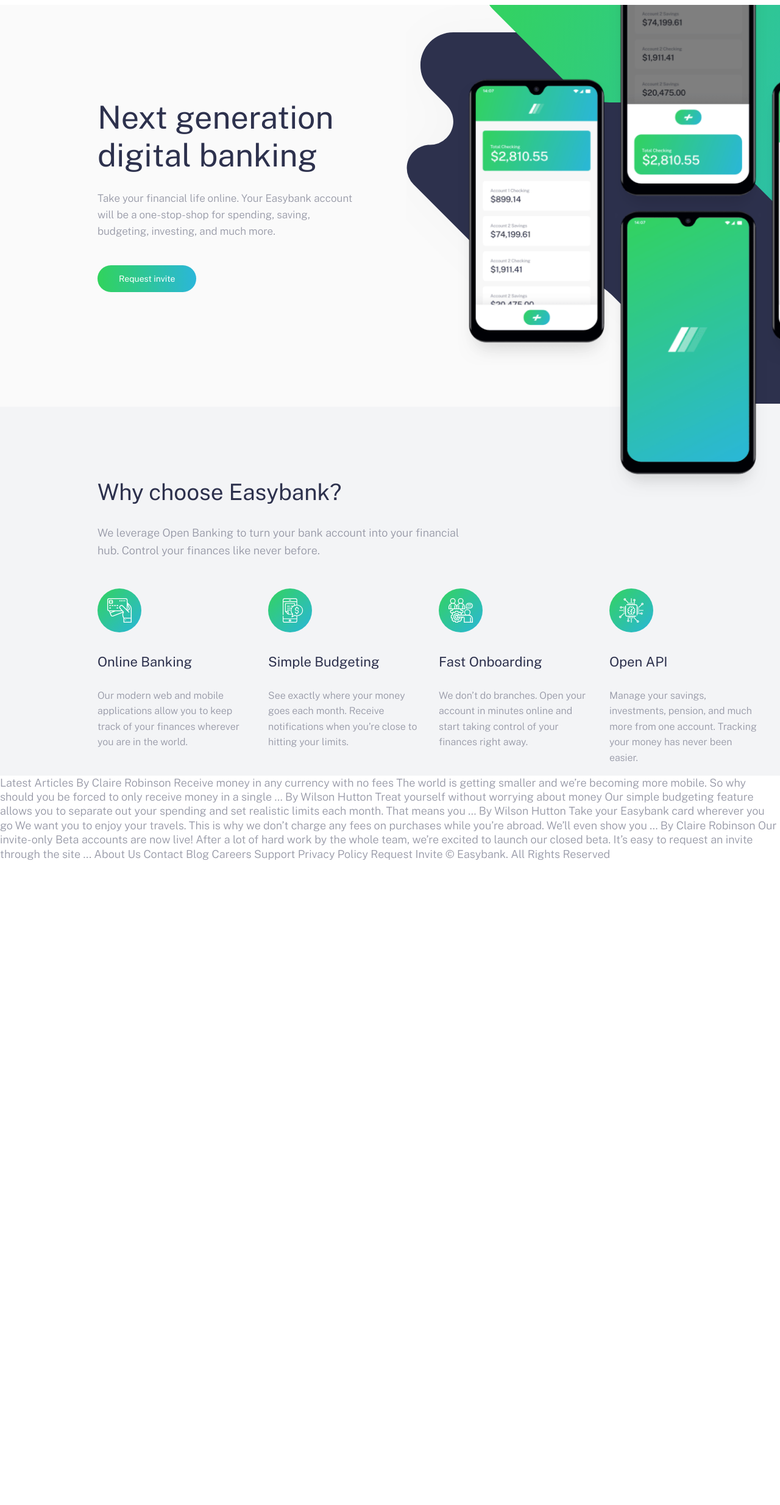
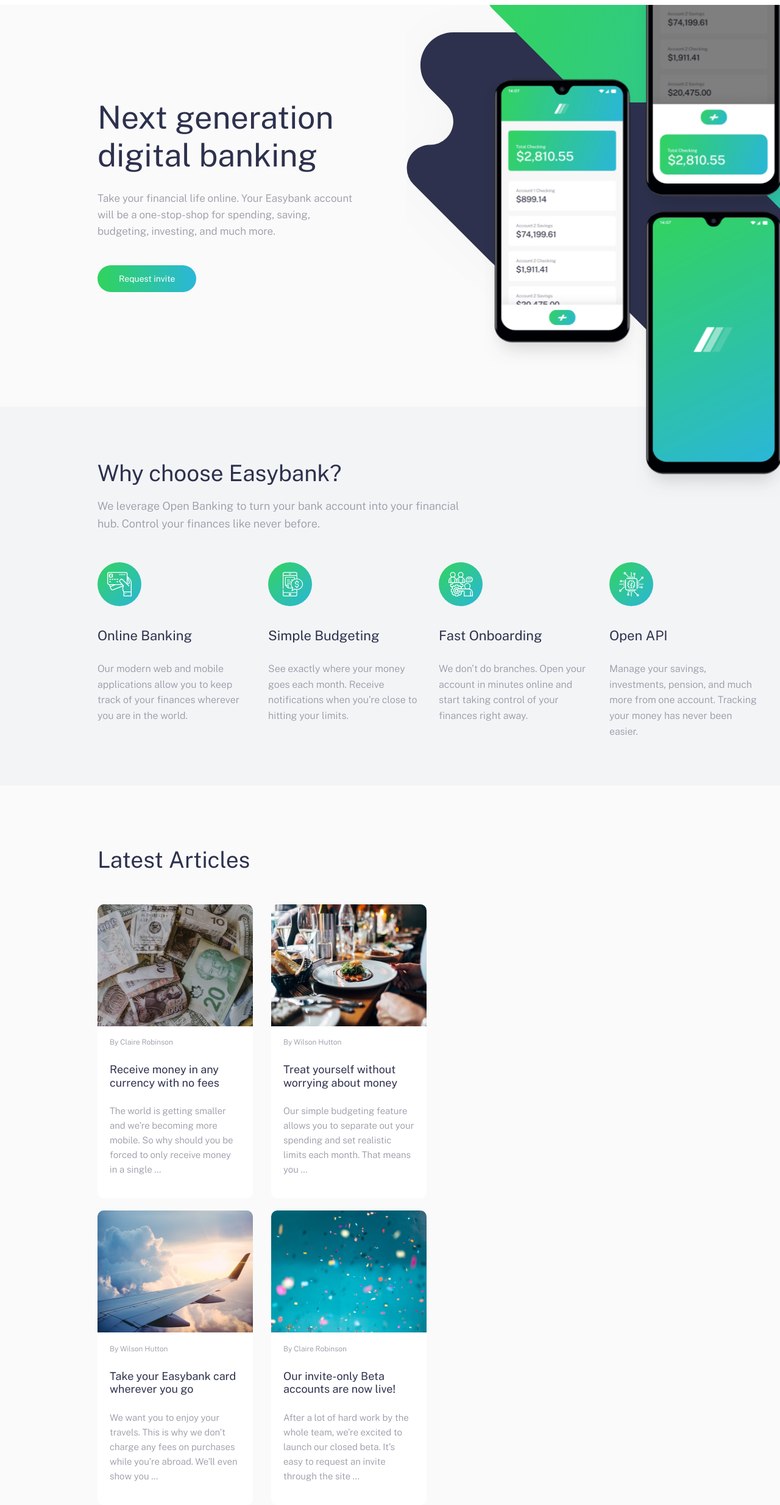
Before and after one commit to nuriia99/EasybankLandingPage, a website: page index.html in a window 1280 px wide. Shown: the part 72-2540 px from the top of the page at 61% size. Before the commit the page ends 1484 px from the top, so only its background shows below. Drawn offline with nearby package versions, Linux system fonts and the light colour scheme.

Commit message:
latest articles done

```diff
--- /dev/null
+++ b/app/scss/_articles.scss
@@ -0,0 +1,69 @@
+.articles{
+    background-color: $VeryLightGray;
+    padding-top: 5rem;
+    @include breakpoint-up(medium){
+        padding-top: 0;
+    }
+
+    .container{
+        padding-bottom: 5rem;
+        @include breakpoint-up(medium){
+            text-align: left;
+            padding-right: 0;
+        }
+        @media(min-width:500px) and (max-width: 615px){
+            text-align: center;
+            padding-right: 3.75rem;
+        }
+    }
+    padding-top: 5rem;
+    h2{
+        padding-bottom: 2.1875rem;
+    }
+    @include breakpoint-up(medium){
+
+        padding-top: 6.25rem;
+        h2{
+            padding-bottom: 3.125rem;
+        }
+    }
+    &-grid{
+        display: grid;
+            grid-template-columns: repeat(auto-fit, 255px);
+            column-gap: 1.875rem;
+            row-gap: 1.25rem;
+            @media(max-width: 1286px){
+                grid-template-columns: repeat(2, 255px);
+            }
+            @media(max-width: 620px){
+                text-align: left;
+                grid-template-columns: auto;
+                justify-content: center;
+
+            }
+            &-box{
+                border-radius: 10px;
+                padding: 1.25rem;
+                padding-top: 0;
+                align-items: start;
+                background-color: $White;
+                width: 255px;
+                p{
+                    font-size: 0.9375rem;
+                }
+                p.autor{
+                    font-size: 0.75rem;
+                }
+                h4{
+                    font-size: 18px;
+                }
+                img{
+                    border-radius: 10px 10px 0 0;
+                    margin: 0 -1.25rem;
+                    height: 200px;
+                    width: 255px;
+                }
+            }
+
+    }
+}
--- a/app/scss/_features.scss
+++ b/app/scss/_features.scss
@@ -1,34 +1,41 @@
 .features{
 
-    @include breakpoint-up(medium){
-        background-color: $LightGrayishBlue;
+    background-color: $LightGrayishBlue;
 
+    @include breakpoint-down(small){
+        h2{
+            padding-top: 3.75rem;
+        }
     }
 
     .container{
+        padding-bottom: 60px;
         @include breakpoint-up(medium){
-            padding-top: 111px - 24px;
+            padding-top: 6.9375rem - 1.5rem;
             text-align: left;
             padding-right: 0;
         }
-        @media(max-width: 615px){
+        @media(min-width:500px) and (max-width: 615px){
             text-align: center;
-            padding-right: 60px;
+            padding-right: 3.75rem;
         }
     }
 
     p{
         @include breakpoint-up(large){
-            max-width: 615px;
+            max-width: 38.4375rem;
 
         }
     }
 
     &-grid{
+        &-box{
+            padding-top: 1.875rem;
+        }
         @include breakpoint-up(medium){
             display: grid;
-            grid-template-columns: repeat(4, 250px);
-            column-gap: 30px;
+            grid-template-columns: repeat(auto-fit, 250px);
+            column-gap: 1.875rem;
             @media(max-width: 1270px){
                 grid-template-columns: repeat(2, 250px);
             }
@@ -36,13 +43,14 @@
                 grid-template-columns: auto;
                 justify-content: center;
             }
-            &-caja{
-                padding-top: 30px;
-                width: 250px;
+            &-box{
+
+                width: 15.625rem;
                 p{
-                    font-size: 16px;
+                    font-size: 1rem;
                     text-align: left;
                 }
+
             }
         }
 
--- a/app/scss/_globals.scss
+++ b/app/scss/_globals.scss
@@ -57,16 +57,16 @@
 //spacing
 .container{
     text-align:center;
-    padding-left: 23px;
-    padding-right: 23px;
+    padding-left: 1.4375rem;
+    padding-right: 1.4375rem;
 
     @include breakpoint-up(medium){
-        padding-left: 60px;
-        padding-right: 60px;
+        padding-left: 3.75rem;
+        padding-right: 3.75rem;
     }
     @include breakpoint-up(large){
-        padding-left: 160px;
-        padding-right: 160px;
+        padding-left: 10rem;
+        padding-right: 10rem;
 
     }
 }
@@ -75,18 +75,19 @@
 h2{
     color: $DarkBlue;
     font-weight: 400;
-    font-size: 37px;
+    font-size: 2.3125rem;
     line-height: 1.2;
+    margin: 0;
 }
 
 h4{
     color: $DarkBlue;
     font-weight: 400;
-    font-size: 22px;
+    font-size: 1.375rem;
     line-height: 1.2;
 }
 
 p{
     line-height: 1.6;
-    font-size: 18px;
+    font-size: 1.125rem;
 }
--- a/app/scss/_hero.scss
+++ b/app/scss/_hero.scss
@@ -72,7 +72,7 @@
                 position: absolute;
                 background-image: url('../../images/image-mockups.png');
                 background-repeat: no-repeat;
-                background-position: 114% 241%;
+                background-position: 151% 241%;
                 background-size: 87%;
                 left: 92px;
                 width: 116%;
--- a/app/scss/style.scss
+++ b/app/scss/style.scss
@@ -6,4 +6,5 @@
 @import "globals";
 @import "header";
 @import "hero";
-@import "features"
+@import "features";
+@import "articles";
--- a/index.html
+++ b/index.html
@@ -73,25 +73,25 @@
     <p>We leverage Open Banking to turn your bank account into your financial hub. Control
       your finances like never before.</p>
       <div class="features-grid">
-        <div class="features-grid-caja">
+        <div class="features-grid-box">
           <img src="./images/icon-online.svg" alt="">
           <h4>Online Banking</h4>
           <p>Our modern web and mobile applications allow you to keep track of your finances
             wherever you are in the world.</p>
         </div>
-        <div class="features-grid-caja">
+        <div class="features-grid-box">
           <img src="./images/icon-budgeting.svg" alt="">
           <h4>Simple Budgeting</h4>
           <p>See exactly where your money goes each month. Receive notifications when you’re
             close to hitting your limits.</p>
         </div>
-        <div class="features-grid-caja">
+        <div class="features-grid-box">
           <img src="./images/icon-onboarding.svg" alt="">
           <h4>Fast Onboarding</h4>
           <p>We don’t do branches. Open your account in minutes online and start taking control
             of your finances right away.</p>
         </div>
-        <div class="features-grid-caja">
+        <div class="features-grid-box">
           <img src="./images/icon-api.svg" alt="">
           <h4>Open API</h4>
           <p>Manage your savings, investments, pension, and much more from one account. Tracking
@@ -105,49 +105,47 @@
   </div>
 
 </section>
+<section class="articles">
+  <div class="container">
+    <h2>Latest Articles</h2>
+    <div class="articles-grid">
+      <div class="articles-grid-box">
+        <img src="./images/image-currency.jpg" alt="">
+        <p class="autor">By Claire Robinson</p>
+        <h4>Receive money in any currency with no fees</h4>
+        <p>The world is getting smaller and we’re becoming more mobile. So why should you be
+          forced to only receive money in a single …</p>
+      </div>
+      <div class="articles-grid-box">
+        <img src="./images/image-restaurant.jpg" alt="">
+        <p class="autor">By Wilson Hutton</p>
+        <h4>Treat yourself without worrying about money</h4>
+        <p>Our simple budgeting feature allows you to separate out your spending and set
+          realistic limits each month. That means you …</p>
+      </div>
+      <div class="articles-grid-box">
+        <img src="./images/image-plane.jpg" alt="">
+        <p class="autor">By Wilson Hutton</p>
+        <h4>Take your Easybank card wherever you go</h4>
+        <p>We want you to enjoy your travels. This is why we don’t charge any fees on purchases
+          while you’re abroad. We’ll even show you …</p>
+      </div>
+      <div class="articles-grid-box">
+        <img src="./images/image-confetti.jpg" alt="">
+        <p class="autor">By Claire Robinson</p>
+        <h4>Our invite-only Beta accounts are now live!</h4>
+        <p>After a lot of hard work by the whole team, we’re excited to launch our closed beta.
+          It’s easy to request an invite through the site ...</p>
+      </div>
+    </div>
+  </div>
+
+</section>
 
 
 
 
-
-
-
-
-
-
-
-
-
-
-
-
-
-
-  Latest Articles
-
-  By Claire Robinson
-  Receive money in any currency with no fees
-  The world is getting smaller and we’re becoming more mobile. So why should you be
-  forced to only receive money in a single …
-
-  By Wilson Hutton
-  Treat yourself without worrying about money
-  Our simple budgeting feature allows you to separate out your spending and set
-  realistic limits each month. That means you …
-
-  By Wilson Hutton
-  Take your Easybank card wherever you go
-  We want you to enjoy your travels. This is why we don’t charge any fees on purchases
-  while you’re abroad. We’ll even show you …
-
-  By Claire Robinson
-  Our invite-only Beta accounts are now live!
-  After a lot of hard work by the whole team, we’re excited to launch our closed beta.
-  It’s easy to request an invite through the site ...
-
-
-
-  About Us
+  <!-- About Us
   Contact
   Blog
   Careers
@@ -156,7 +154,7 @@
 
   Request Invite
 
-  © Easybank. All Rights Reserved
+  © Easybank. All Rights Reserved -->
 
   <!-- <div class="attribution">
     Challenge by <a href="https://www.frontendmentor.io?ref=challenge" target="_blank">Frontend Mentor</a>.
```
Also changed, not shown: app/scss/style.css, 1 other file.
